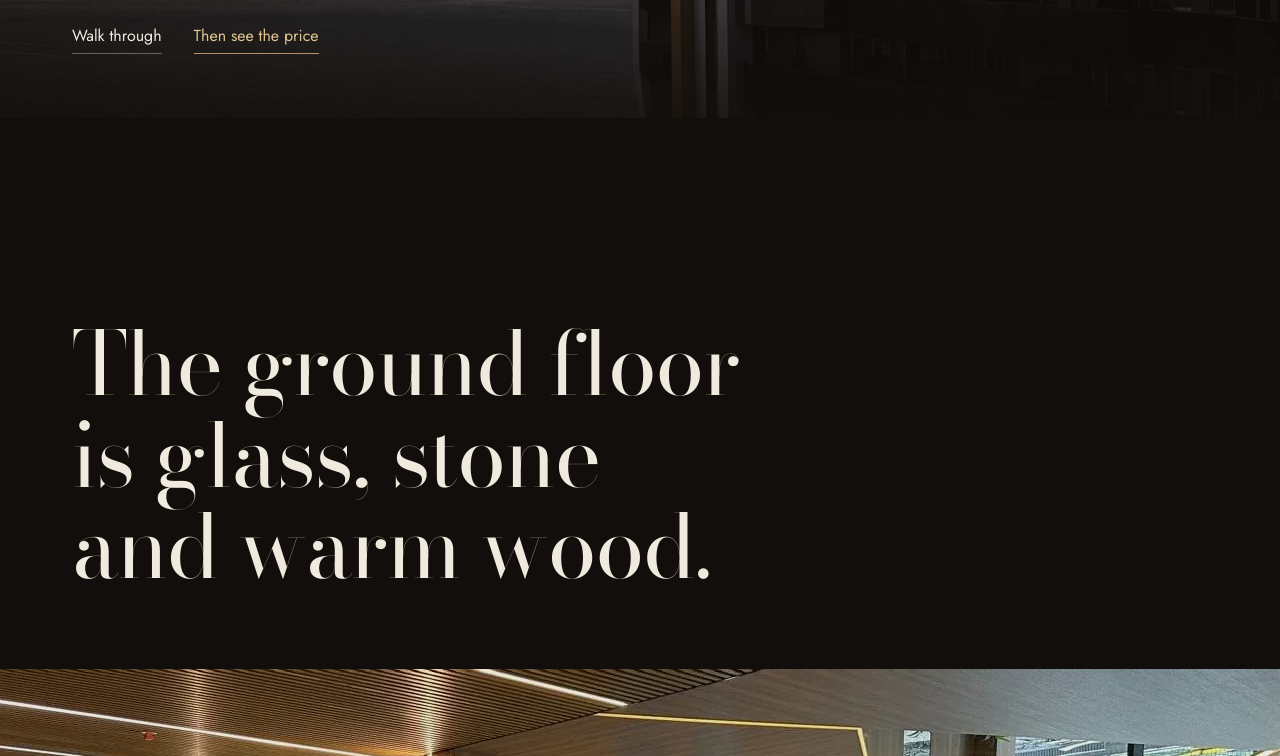
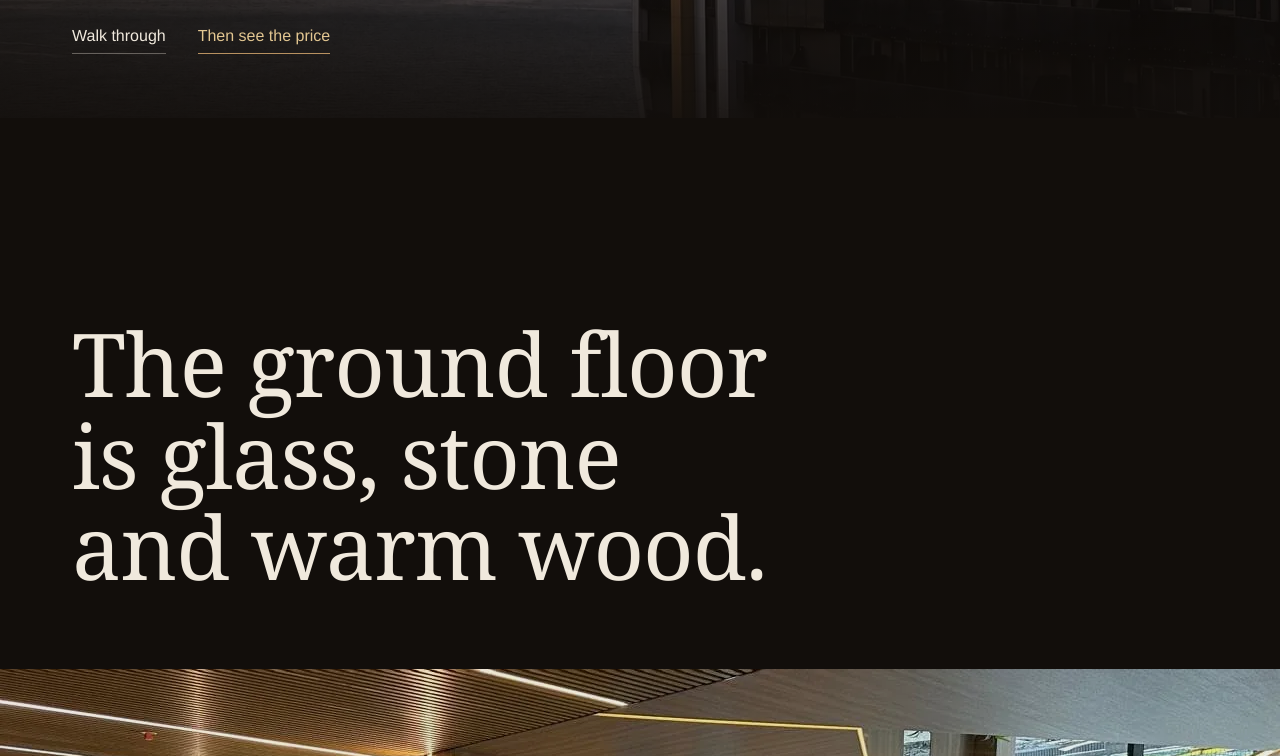
Before and after one commit to giagia3334/guru-status-night, a plain HTML site: page index.html in a window 1280 px wide. Shown: the part 682-1438 px from the top of the page. Drawn offline with nearby package versions, Linux system fonts and the light colour scheme.

Commit message:
Add files via upload

```diff
--- a/index.html
+++ b/index.html
@@ -12,9 +12,7 @@
 <meta property="og:description" content="A completed tower on the New Boulevard. Residents' lobby, KONE lifts, heated courtyard pool. Apartments from $48,825.">
 <meta property="og:image" content="hero-sunset-1600.webp">
 <link rel="icon" href="data:,">
-<link rel="preconnect" href="https://fonts.googleapis.com">
-<link rel="preconnect" href="https://fonts.gstatic.com" crossorigin>
-<link rel="stylesheet" href="https://fonts.googleapis.com/css2?family=Bodoni+Moda:ital,opsz,wght@0,6..96,400;0,6..96,500;1,6..96,400&family=Jost:wght@300;400;500&display=swap">
+
 <link rel="preload" as="image" href="hero-sunset-1600.webp" imagesrcset="hero-sunset-960.webp 960w, hero-sunset-1600.webp 1600w" imagesizes="100vw">
 <link rel="stylesheet" href="night.css">
 <script>document.documentElement.classList.add('js');</script>
--- a/night.css
+++ b/night.css
@@ -1,4 +1,4 @@
-/* Guru Status, "Night lobby". Walnut black, brass, ivory. Bodoni Moda + Jost. */
+/* Guru Status, "Night lobby". Walnut black, brass, ivory. Georgia + Helvetica Neue (Guru site fonts). */
 :root {
   --night: #120E0B;
   --night-2: #1A1511;
@@ -8,8 +8,8 @@
   --ivory: #F0E9DD;
   --stone: #A89D8E;
   --line: rgba(226, 198, 145, .22);
-  --serif: "Bodoni Moda", "Didot", "Bodoni 72", Georgia, serif;
-  --sans: "Jost", "Futura", "Avenir Next", system-ui, sans-serif;
+  --serif: Georgia, 'Times New Roman', serif;
+  --sans: 'Helvetica Neue', Helvetica, Arial, sans-serif;
   --gutter: 16px;
   --space: 112px;
   --ease: cubic-bezier(.2, .7, .1, 1);
```
